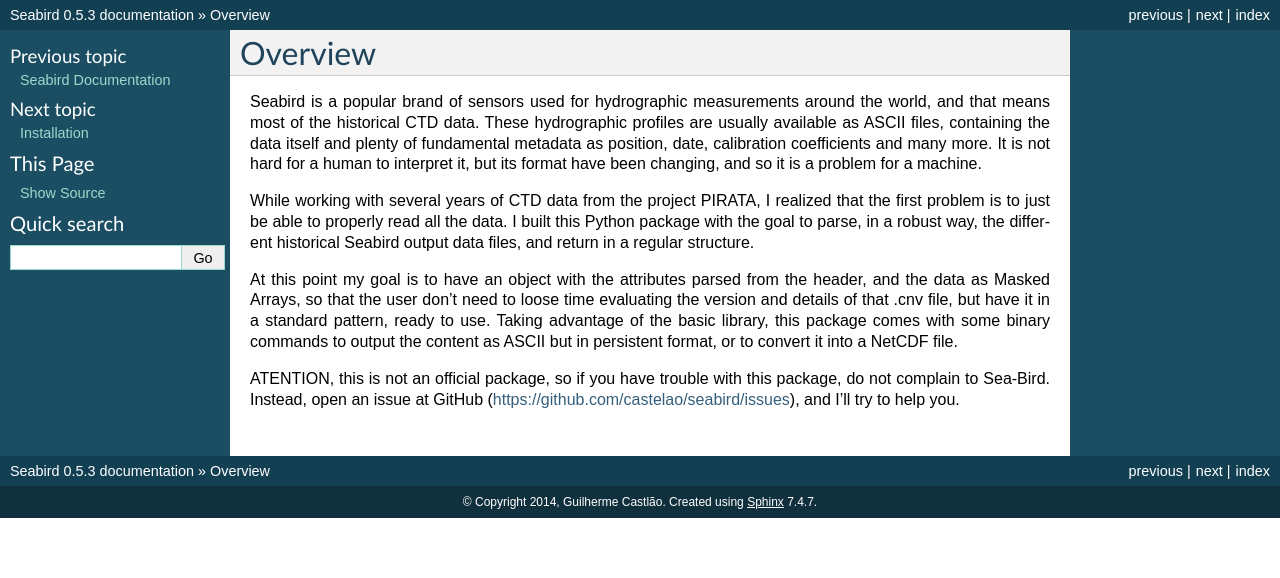
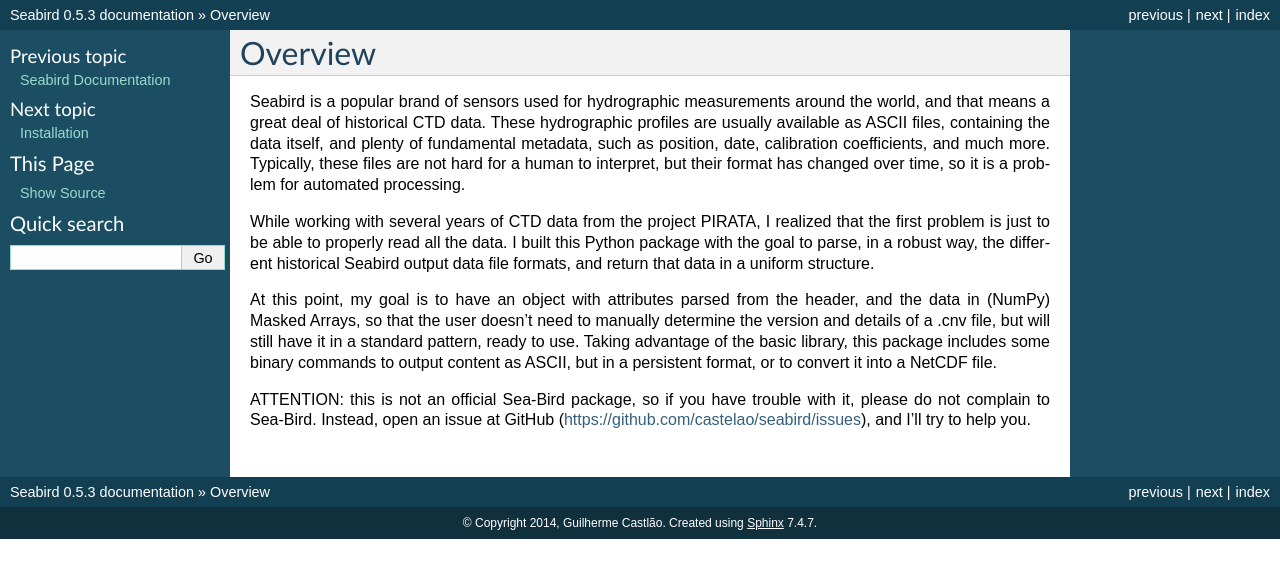
Before and after one commit to castelao/seabird, a Sphinx documentation site: the page built from docs/source/overview.rst, in a window 1280 px wide. Shown: the top 578 px of the page. Built offline with Sphinx 7.4.7, drawn with Linux system fonts in a browser that asks for light colours.

Commit message:
Proofread overview.rst

```diff
--- a/docs/source/overview.rst
+++ b/docs/source/overview.rst
@@ -2,15 +2,15 @@
 Overview
 ********
 
-Seabird is a popular brand of sensors used for hydrographic measurements around the world, and that means most of the historical CTD data.
-These hydrographic profiles are usually available as ASCII files, containing the data itself and plenty of fundamental metadata as position, date, calibration coefficients and many more.
-It is not hard for a human to interpret it, but its format have been changing, and so it is a problem for a machine.
+Seabird is a popular brand of sensors used for hydrographic measurements around the world, and that means a great deal of historical CTD data.
+These hydrographic profiles are usually available as ASCII files, containing the data itself, and plenty of fundamental metadata, such as position, date, calibration coefficients, and much more.
+Typically, these files are not hard for a human to interpret, but their format has changed over time, so it is a problem for automated processing.
 
-While working with several years of CTD data from the project PIRATA, I realized that the first problem is to just be able to properly read all the data.
-I built this Python package with the goal to parse, in a robust way, the different historical Seabird output data files, and return in a regular structure.
+While working with several years of CTD data from the project PIRATA, I realized that the first problem is just to be able to properly read all the data.
+I built this Python package with the goal to parse, in a robust way, the different historical Seabird output data file formats, and return that data in a uniform structure.
 
-At this point my goal is to have an object with the attributes parsed from the header, and the data as Masked Arrays, so that the user don't need to loose time evaluating the version and details of that .cnv file, but have it in a standard pattern, ready to use.
-Taking advantage of the basic library, this package comes with some binary commands to output the content as ASCII but in persistent format, or to convert it into a NetCDF file.
+At this point, my goal is to have an object with attributes parsed from the header, and the data in (NumPy) Masked Arrays, so that the user doesn't need to manually determine the version and details of a .cnv file, but will still have it in a standard pattern, ready to use.
+Taking advantage of the basic library, this package includes some binary commands to output content as ASCII, but in a persistent format, or to convert it into a NetCDF file.
 
-ATENTION, this is not an official package, so if you have trouble with this package, do not complain to Sea-Bird.
+ATTENTION: this is not an official Sea-Bird package, so if you have trouble with it, please do not complain to Sea-Bird.
 Instead, open an issue at GitHub (https://github.com/castelao/seabird/issues), and I'll try to help you.
```
Also changed, not shown: 1 other file.
